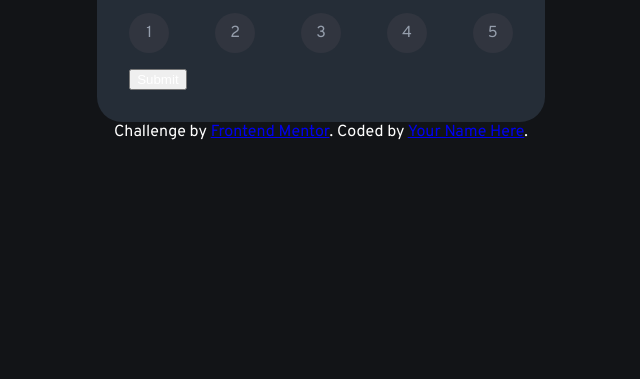
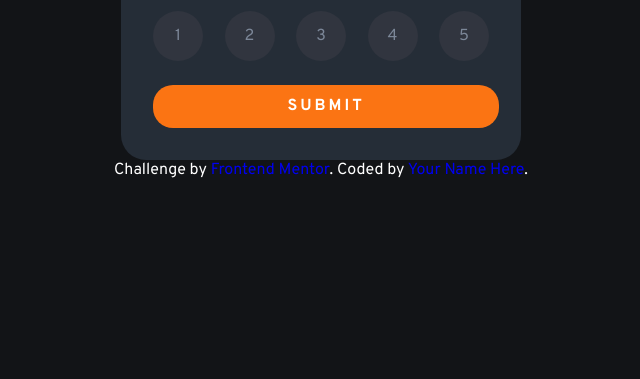
Before and after one commit to Akshay-Tarde/interactive-rating-component, a plain HTML site: page index.html in a window 1280 px wide. Shown: the part 437-816 px from the top of the page, without its empty margins (319-959 px from the left). Drawn offline with Linux system fonts and the light colour scheme.

Commit message:
Finished styling the rating state component

```diff
--- a/index.html
+++ b/index.html
@@ -16,9 +16,11 @@
   <main>
     <!-- Rating state start -->
     <div class="rating-state container">
-      <svg width="17" height="16" xmlns="http://www.w3.org/2000/svg">
-        <path d="m9.067.43 1.99 4.031c.112.228.33.386.58.422l4.45.647a.772.772 0 0 1 .427 1.316l-3.22 3.138a.773.773 0 0 0-.222.683l.76 4.431a.772.772 0 0 1-1.12.813l-3.98-2.092a.773.773 0 0 0-.718 0l-3.98 2.092a.772.772 0 0 1-1.119-.813l.76-4.431a.77.77 0 0 0-.222-.683L.233 6.846A.772.772 0 0 1 .661 5.53l4.449-.647a.772.772 0 0 0 .58-.422L7.68.43a.774.774 0 0 1 1.387 0Z" fill="#FC7614"/>
-      </svg>
+      <div class="svg-div">
+        <svg width="17" height="16" xmlns="http://www.w3.org/2000/svg">
+          <path d="m9.067.43 1.99 4.031c.112.228.33.386.58.422l4.45.647a.772.772 0 0 1 .427 1.316l-3.22 3.138a.773.773 0 0 0-.222.683l.76 4.431a.772.772 0 0 1-1.12.813l-3.98-2.092a.773.773 0 0 0-.718 0l-3.98 2.092a.772.772 0 0 1-1.119-.813l.76-4.431a.77.77 0 0 0-.222-.683L.233 6.846A.772.772 0 0 1 .661 5.53l4.449-.647a.772.772 0 0 0 .58-.422L7.68.43a.774.774 0 0 1 1.387 0Z" fill="#FC7614"/>
+        </svg>
+      </div>
       <h1 class="title">
         How did we do?
       </h1>
@@ -27,13 +29,13 @@
         to help us improve our offering!
       </p>
       <p class="rating">
-        <span>1</span>
-        <span>2</span>
-        <span>3</span>
-        <span>4</span>
-        <span>5</span>
+        <a href="#" class="rating-btn">1</a>
+        <a href="#" class="rating-btn">2</a>
+        <a href="#" class="rating-btn">3</a>
+        <a href="#" class="rating-btn">4</a>
+        <a href="#" class="rating-btn">5</a>
       </p>
-      <button class="submit" type="button">Submit</button>
+      <a href="#" class="submit-btn" type="button">Submit</a>
     </div>
     <!-- Rating state end -->
 <!--
--- a/styles.css
+++ b/styles.css
@@ -13,17 +13,21 @@ body {
     background-color: hsl(216, 12%, 8%);
 }
 
+a {
+    text-decoration: none;
+}
+
 /* Typography */
 .title {
     color: hsl(0, 0%, 100%);
 }
 
 .subtitle,
-.rating span {
-    color: hsl(217, 12%, 63%);
+.rating-btn {
+    color: hsl(216, 12%, 54%);
 }
 
-.submit {
+.submit-btn {
     color: white;
 }
 
@@ -34,23 +38,68 @@ body {
 /* Layout */
 .container {
     background-color: hsl(213, 19%, 18%);
-    width: 50%;
+    max-width: 400px;
     margin: 0 auto;
     padding: 2em;
     border-radius: 25px;
 }
 
 /* Styling spans/numbers and the star svg */
-span {
-    padding: 10px;
-    width: 40px;
-    height: 40px;
-    border-radius: 50%;
-    text-align: center;
-    background-color: hsl(222, 12%, 22%);
-}
+
 
 .rating {
     display: flex;
     justify-content: space-between;
+    margin: 1.5em 0;
 }
+
+
+.rating-btn,
+.svg-div {
+    /* padding: 20px; */
+    width: 50px;
+    height: 50px;
+    border-radius: 50%;
+    text-align: center;
+    background-color: hsl(222, 12%, 22%);
+    border: 0;
+    color: inherit;
+    display: flex;
+    align-items: center;
+    justify-content: center;
+}
+
+.rating-btn {
+    color: hsl(216, 12%, 54%);
+}
+
+/* Buttons */
+.rating-btn:focus,
+.rating-btn:hover {
+    background: hsl(25, 97%, 53%);
+    font-weight: 700;
+    color: white;
+}
+
+.submit-btn {
+    display: inline-block;
+    padding: .7em 40%;
+    background-color: hsl(25, 97%, 53%);
+    text-transform: uppercase;
+    font-weight: 700;
+    letter-spacing: 3px;
+    border: 0;
+    border-radius: 20px;
+}
+
+.submit-btn:focus,
+.submit-btn:hover {
+    color: hsl(25, 97%, 53%);
+    background: white;
+}
+
+.selected-btn {
+    background: hsl(217, 12%, 63%);
+    color: white;
+    font-weight: 700;
+}
```
